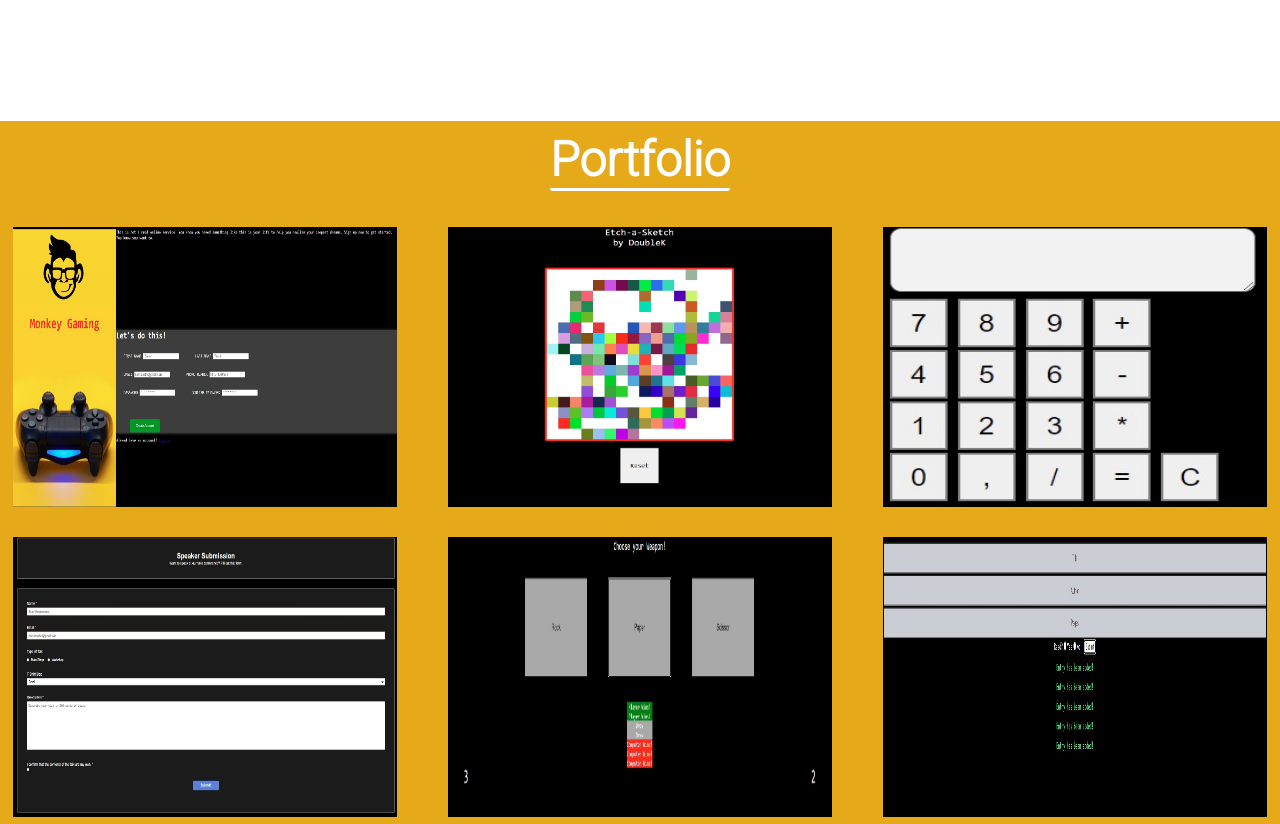
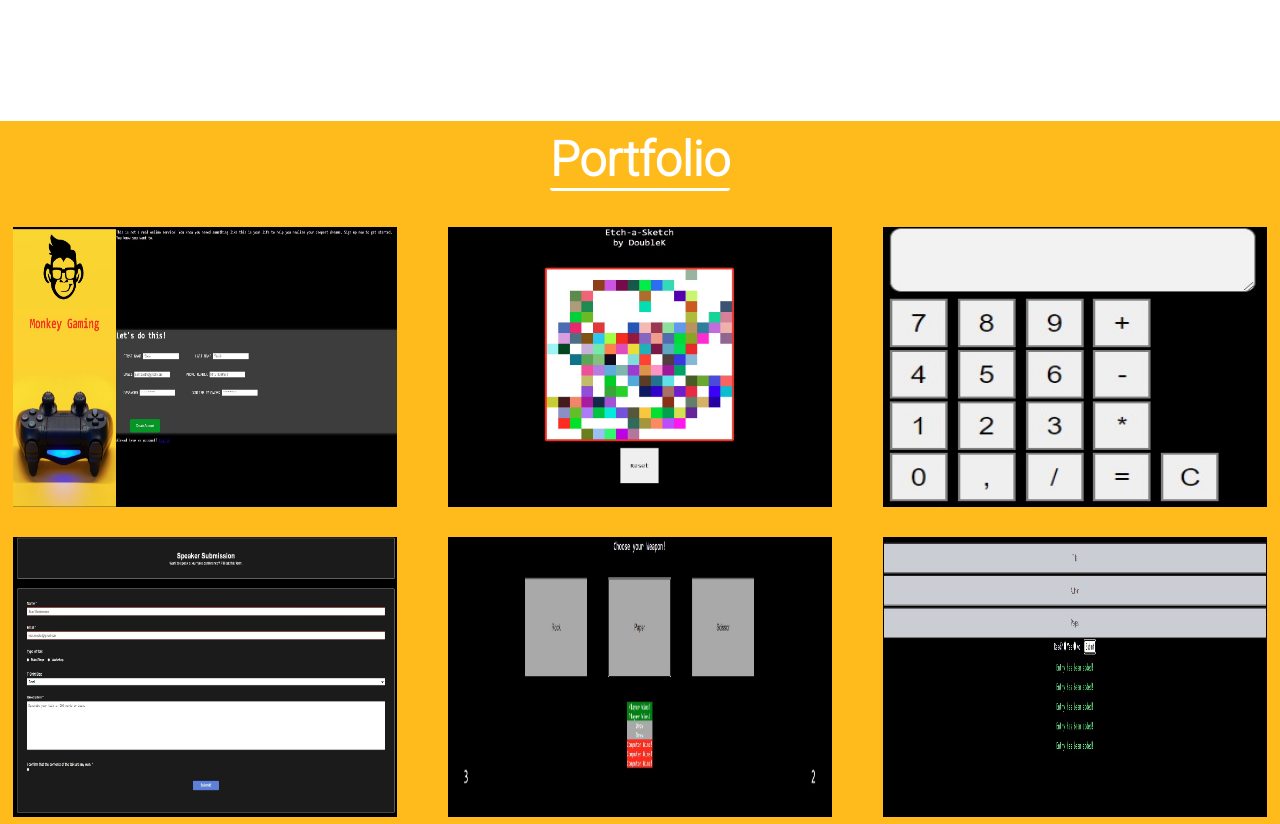
Before and after one commit to Doubl3K/PortfolioWebsite, a plain HTML site: page index.html in a window 1280 px wide. Shown: the part 1368-2192 px from the top of the page. Drawn offline with Linux system fonts and the light colour scheme.

Commit message:
Changed BGC on Portfolio

```diff
--- a/layout.css
+++ b/layout.css
@@ -137,7 +137,7 @@ body{
 }
 
 .portfolio-wrapper{
-    background-color: rgb(230,169,26);
+    background-color: rgb(255, 187, 28);
     display: grid;
     grid-template: 10vh 1fr 1fr / 1fr 1fr 1fr;
     align-items: center;
```
